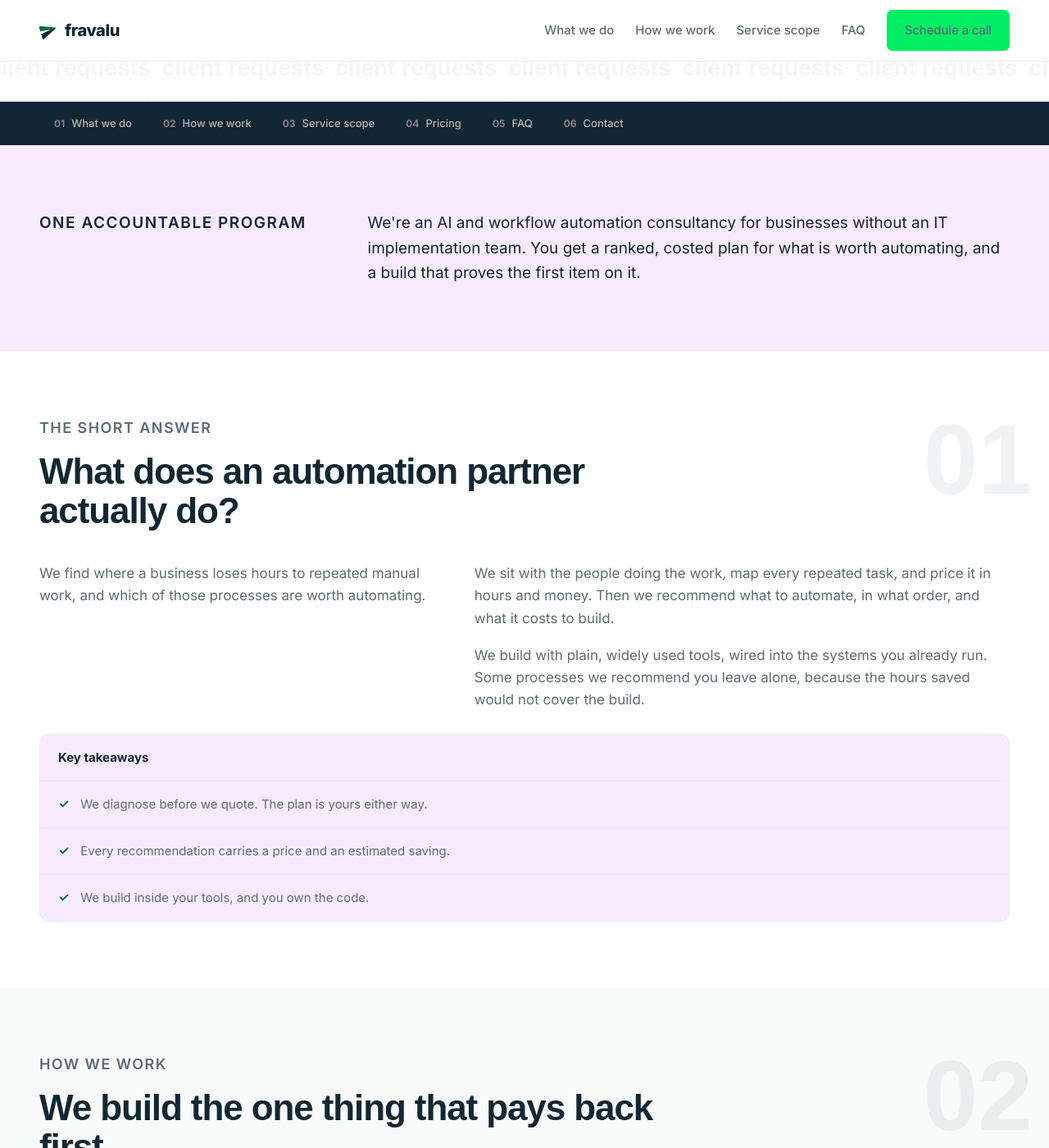
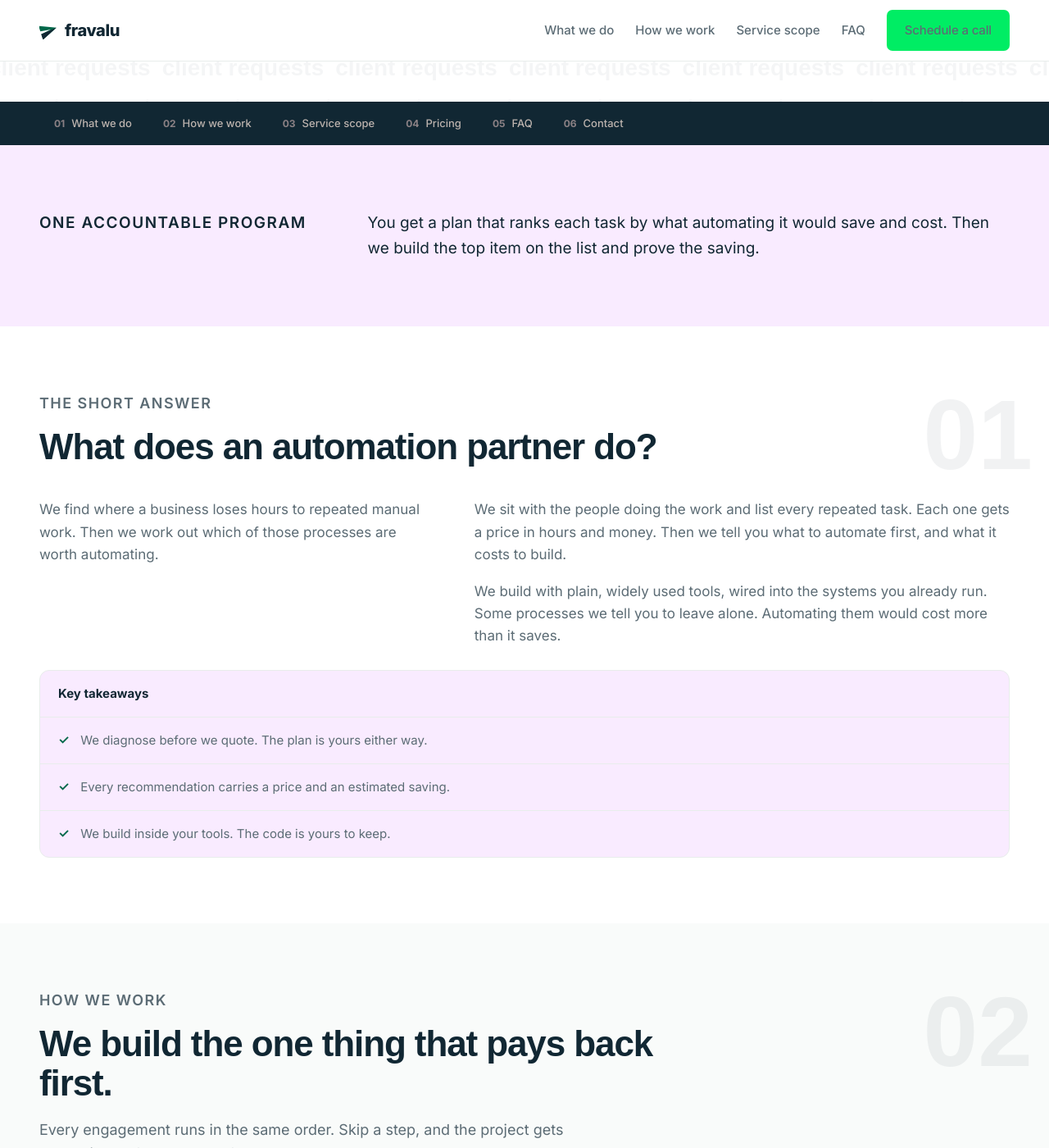
Before and after one commit to alvee1994/fra-valu-site, a Jekyll site: the page built from index.md, in a window 1280 px wide and 1400 px high, scrolled down 544 px. Shown: the whole window at 82% size. Built offline with Jekyll 4.4.1, drawn with Linux system fonts in a browser that asks for light colours; some web fonts are replaced; some of the changed text lies outside the part shown.

Commit message:
Simplify homepage copy for readability, fix LinkedIn to company page
Ran copy past Fable 5 and a Flesch-Kincaid check. Split several dense,
multi-clause sentences into shorter ones (e.g. "One accountable program"
went from grade 10.5/51 ease to grade 3.9/93 ease), cut a trailing
qualifier on the pricing CTA, dropped a filler "actually", and trimmed
copy that repeated the same claim (mapping/pricing, "own the code",
"IT implementation team") three-plus times across the page.

Also swap the personal LinkedIn profile for the company page
(linkedin.com/company/fravalu) in the footer and JSON-LD sameAs.

Co-Authored-By: Claude Sonnet 5 <noreply@anthropic.com>

```diff
--- a/_layouts/default.html
+++ b/_layouts/default.html
@@ -38,7 +38,7 @@
     },
     "areaServed": "NL",
     "sameAs": [
-      "https://www.linkedin.com/in/alveeahmed/"
+      "https://www.linkedin.com/company/fravalu"
     ]
   }
   </script>
--- a/index.md
+++ b/index.md
@@ -36,7 +36,7 @@ permalink: /
 <section class="band-tint">
   <div class="wrap intro-split">
     <p class="eyebrow">One accountable program</p>
-    <p>We're an AI and workflow automation consultancy for businesses without an IT implementation team. You get a ranked, costed plan for what is worth automating, and a build that proves the first item on it.</p>
+    <p>You get a plan that ranks each task by what automating it would save and cost. Then we build the top item on the list and prove the saving.</p>
   </div>
 </section>
 
@@ -45,15 +45,15 @@ permalink: /
     <span class="ghost-num">01</span>
     <div class="section-head">
       <p class="eyebrow">The short answer</p>
-      <h2>What does an automation partner actually do?</h2>
+      <h2>What does an automation partner do?</h2>
     </div>
     <div class="answer-grid">
       <div>
-        <p>We find where a business loses hours to repeated manual work, and which of those processes are worth automating.</p>
+        <p>We find where a business loses hours to repeated manual work. Then we work out which of those processes are worth automating.</p>
       </div>
       <div>
-        <p>We sit with the people doing the work, map every repeated task, and price it in hours and money. Then we recommend what to automate, in what order, and what it costs to build.</p>
-        <p>We build with plain, widely used tools, wired into the systems you already run. Some processes we recommend you leave alone, because the hours saved would not cover the build.</p>
+        <p>We sit with the people doing the work and list every repeated task. Each one gets a price in hours and money. Then we tell you what to automate first, and what it costs to build.</p>
+        <p>We build with plain, widely used tools, wired into the systems you already run. Some processes we tell you to leave alone. Automating them would cost more than it saves.</p>
       </div>
     </div>
 
@@ -62,7 +62,7 @@ permalink: /
       <ul>
         <li>We diagnose before we quote. The plan is yours either way.</li>
         <li>Every recommendation carries a price and an estimated saving.</li>
-        <li>We build inside your tools, and you own the code.</li>
+        <li>We build inside your tools. The code is yours to keep.</li>
       </ul>
     </div>
   </div>
@@ -74,7 +74,7 @@ permalink: /
     <div class="section-head">
       <p class="eyebrow">How we work</p>
       <h2>We build the one thing that pays back first.</h2>
-      <p>Every engagement runs in the same order. Skipping a stage is how automation projects end up expensive and unused.</p>
+      <p>Every engagement runs in the same order. Skip a step, and the project gets expensive and goes unused.</p>
     </div>
 
     <div class="answer-grid" style="grid-template-columns:1fr">
@@ -140,7 +140,7 @@ permalink: /
       <div class="service-card">
         <div class="sc-top"><div class="sc-icon" aria-hidden="true">&#9776;</div><span class="sc-num">04</span></div>
         <h3>Measurement and reporting</h3>
-        <p>We check the saving against what we projected, in numbers your team can read without us.</p>
+        <p>We measure what the automation saved. The numbers are ones your team can read without us.</p>
         <ul class="sc-bullets">
           <li>Before-and-after time tracking</li>
           <li>Plain-language reporting</li>
@@ -155,7 +155,7 @@ permalink: /
 
 <section class="cta-band" id="pricing">
   <div class="wrap">
-    <h3>One fixed price per workflow, agreed before we build.</h3>
+    <h3>One fixed price per workflow. We agree it before we build.</h3>
     <div class="btn-row">
       <a class="btn btn-quiet-inverse" href="#contact">Discuss your workflows &rarr;</a>
       <a class="btn btn-outline-inverse" href="#faq">Read the FAQ &rarr;</a>
@@ -186,7 +186,7 @@ permalink: /
       </div>
       <div class="faq-item">
         <h3>How is pricing decided?</h3>
-        <p>Every workflow on the list carries a fixed price before we start.</p>
+        <p>Every workflow gets a fixed price, agreed before we start.</p>
       </div>
     </div>
   </div>
@@ -226,7 +226,7 @@ permalink: /
       "name": "How is pricing decided?",
       "acceptedAnswer": {
         "@type": "Answer",
-        "text": "Every workflow on the list carries a fixed price before we start."
+        "text": "Every workflow gets a fixed price, agreed before we start."
       }
     }
   ]
@@ -238,7 +238,7 @@ permalink: /
     <div>
       <p class="eyebrow">Let's talk</p>
       <h2 style="font-size:clamp(28px,3.4vw,38px)">Tell us where the hours go.</h2>
-      <p style="font-size:18px;color:var(--slate);max-width:48ch;margin:0 0 28px">We map where your hours go and tell you what automating them would save.</p>
+      <p style="font-size:18px;color:var(--slate);max-width:48ch;margin:0 0 28px">Pick a time below, or email us directly. We'll take it from there.</p>
       <div class="cta-row" style="padding-left:0">
         <a class="btn btn-primary" href="mailto:contact@fra-valu.com">contact@fra-valu.com</a>
       </div>
```
Also changed, not shown: other parts of _layouts/default.html (+1 -1 lines), other parts of index.md (+1 -1 lines).
